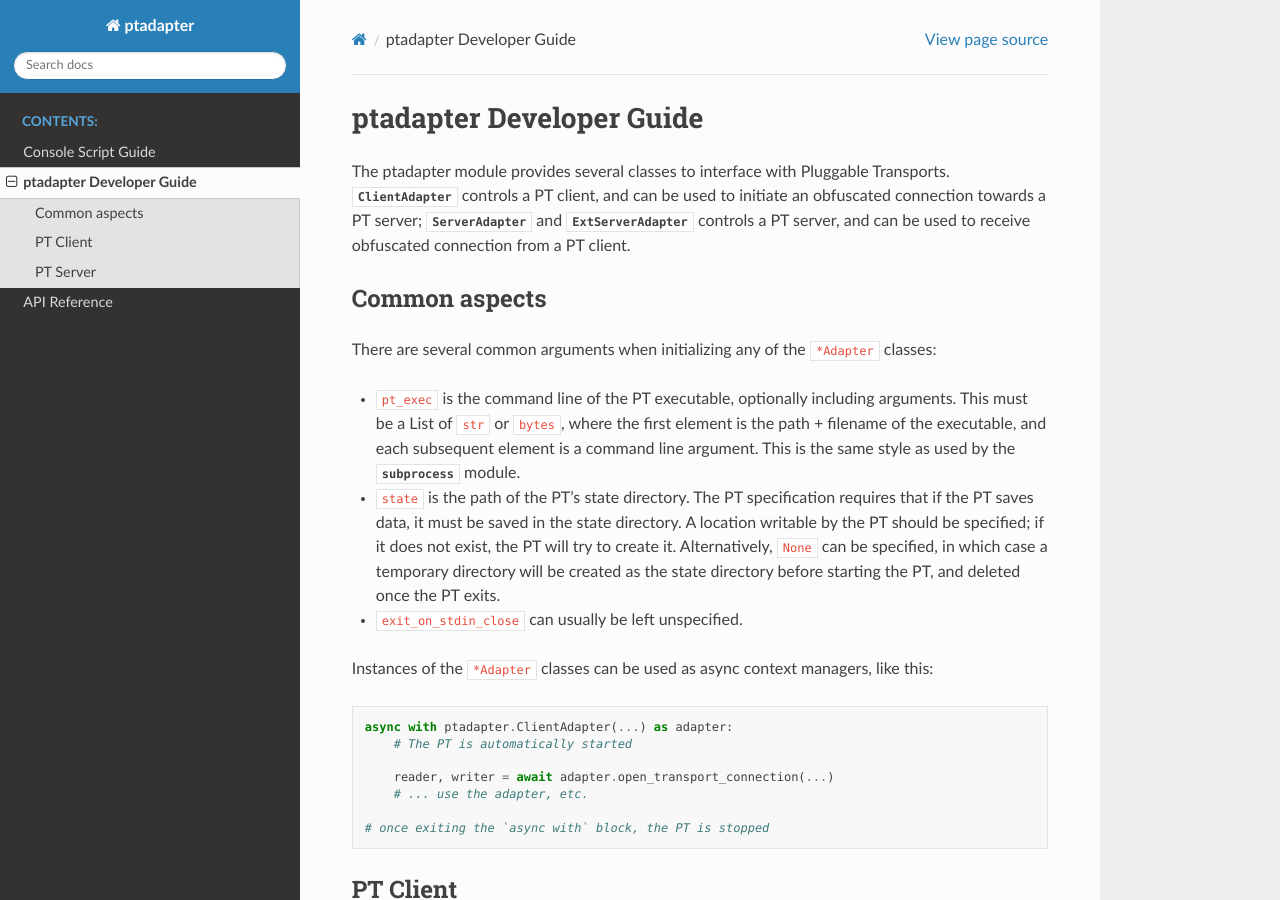
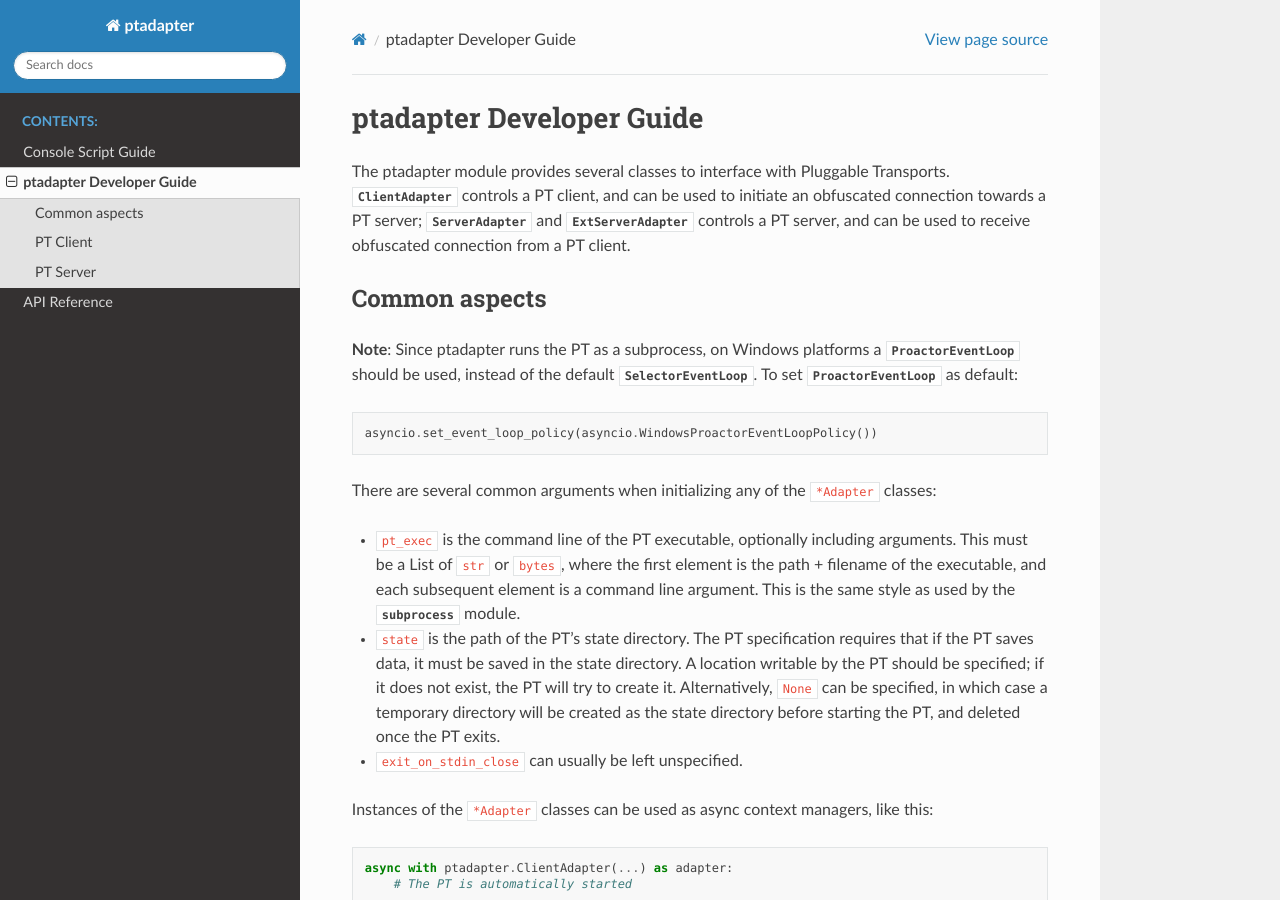
Before and after one commit to twisteroidambassador/ptadapter, a Sphinx documentation site: the page built from docs/dev.rst, in a window 1280 px wide and 900 px high. Built offline with Sphinx 7.4.7 and the Read the Docs theme 2.0.0, drawn with Linux system fonts in a browser that asks for light colours; the version number could not be read and is left out.

Commit message:
Update documentation.

```diff
--- a/docs/dev.rst
+++ b/docs/dev.rst
@@ -12,6 +12,13 @@ connection from a PT client.
 
 Common aspects
 ==============
+
+**Note**: Since ptadapter runs the PT as a subprocess, on Windows platforms
+a :class:`~asyncio.ProactorEventLoop` should be used, instead of the default
+:class:`~asyncio.SelectorEventLoop`.
+To set :class:`~asyncio.ProactorEventLoop` as default::
+
+    asyncio.set_event_loop_policy(asyncio.WindowsProactorEventLoopPolicy())
 
 There are several common arguments when initializing any of the ``*Adapter``
 classes:
```
